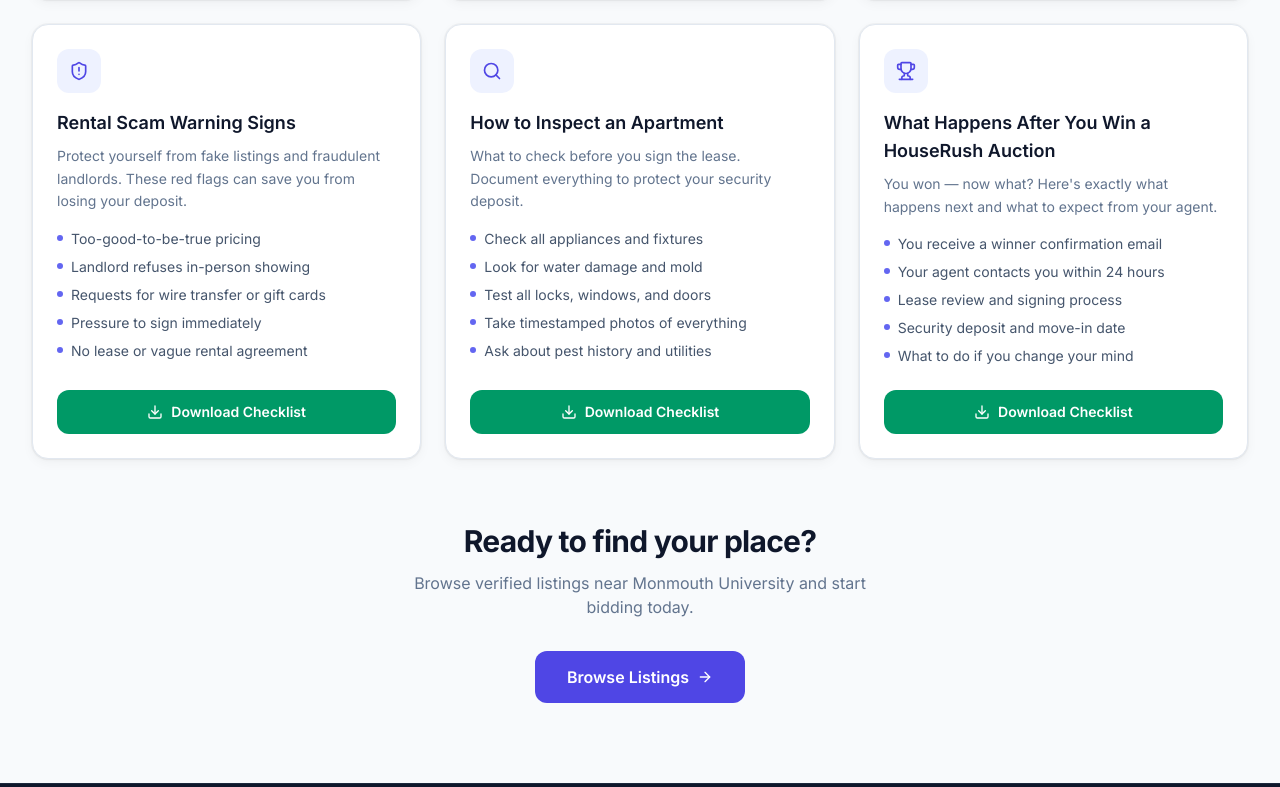
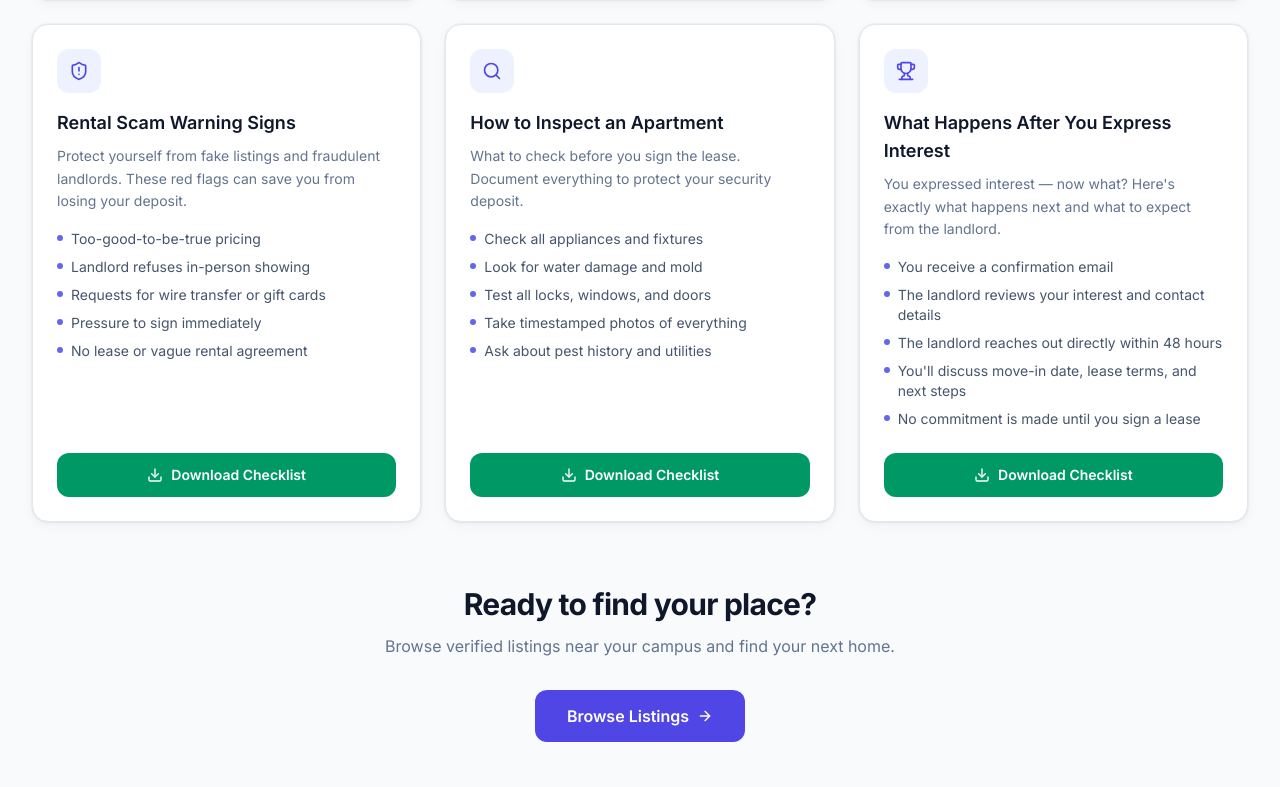
Before and after one commit to DevClawGuy/college-biding, a React (Vite) app in the folder client/: page /guides in a window 1280 px wide. Shown: the part 833-1620 px from the top of the page. Built offline with nearby package versions, Linux system fonts and the light colour scheme; no server answers.

Commit message:
remove bid count from listing card, fix all auction and hardcoded university language in guides page

```diff
--- a/client/src/components/ListingCard.tsx
+++ b/client/src/components/ListingCard.tsx
@@ -241,12 +241,11 @@ export default function ListingCard({ listing, onFavorite, isFavorited }: Listin
             <div className="text-xl font-bold text-slate-900 tracking-tight">
               ${listing.currentBid.toLocaleString()}<span className="text-sm font-normal text-slate-400">/mo</span>
             </div>
-            <div className="flex items-center gap-2 text-xs text-slate-400 mt-0.5">
-              <span>{listing.bidCount} bid{listing.bidCount !== 1 ? 's' : ''}</span>
-              {(listing.viewCount ?? 0) > 0 && (
+            {(listing.viewCount ?? 0) > 0 && (
+              <div className="flex items-center gap-2 text-xs text-slate-400 mt-0.5">
                 <span className="flex items-center gap-0.5"><Eye className="w-3 h-3" />{listing.viewCount}</span>
-              )}
-            </div>
+              </div>
+            )}
             {listing.rentcheckScore != null && listing.rentcheckLabel && listing.pricePerBed != null && listing.fmrForBeds != null && (() => {
               const rc = getRentCheckBadge(listing.rentcheckScore, listing.rentcheckLabel, listing.pricePerBed, listing.beds, listing.fmrForBeds);
               return (
--- a/client/src/pages/GuidesPage.tsx
+++ b/client/src/pages/GuidesPage.tsx
@@ -315,14 +315,14 @@ DOCUMENT EVERYTHING:
   {
     slug: 'after-winning-auction',
     icon: Trophy,
-    title: 'What Happens After You Win a HouseRush Auction',
-    description: "You won — now what? Here's exactly what happens next and what to expect from your agent.",
+    title: 'What Happens After You Express Interest',
+    description: "You expressed interest — now what? Here's exactly what happens next and what to expect from the landlord.",
     bullets: [
-      'You receive a winner confirmation email',
-      'Your agent contacts you within 24 hours',
-      'Lease review and signing process',
-      'Security deposit and move-in date',
-      'What to do if you change your mind',
+      'You receive a confirmation email',
+      'The landlord reviews your interest and contact details',
+      'The landlord reaches out directly within 48 hours',
+      "You'll discuss move-in date, lease terms, and next steps",
+      'No commitment is made until you sign a lease',
     ],
     content: `WHAT HAPPENS AFTER YOU WIN A HOUSERUSH AUCTION
 By HouseRush — houserush.vercel.app
@@ -393,7 +393,7 @@ export default function GuidesPage() {
         <div className="max-w-4xl mx-auto text-center px-4 py-16 sm:py-20 relative">
           <h1 className="text-3xl sm:text-4xl font-bold text-white tracking-tight">Student Housing Guides & Checklists</h1>
           <p className="text-brand-200 mt-4 max-w-2xl mx-auto text-base sm:text-lg leading-relaxed">
-            Everything you need to find, secure, and move into your perfect off-campus home near Monmouth University.
+            Everything you need to find, secure, and move into your perfect off-campus home.
           </p>
         </div>
       </section>
@@ -434,7 +434,7 @@ export default function GuidesPage() {
       {/* Bottom CTA */}
       <section className="max-w-3xl mx-auto text-center px-4 pb-16 sm:pb-20">
         <h2 className="text-2xl sm:text-3xl font-bold text-slate-900 tracking-tight">Ready to find your place?</h2>
-        <p className="text-slate-500 mt-3 max-w-lg mx-auto">Browse verified listings near Monmouth University and start bidding today.</p>
+        <p className="text-slate-500 mt-3 max-w-lg mx-auto">Browse verified listings near your campus and find your next home.</p>
         <Link
           to="/listings"
           className="inline-flex items-center gap-2 bg-brand-600 hover:bg-brand-700 text-white px-8 py-3.5 rounded-xl font-semibold text-base mt-8 transition-all hover:shadow-xl hover:shadow-brand-600/20 active:scale-[0.98]"
```
